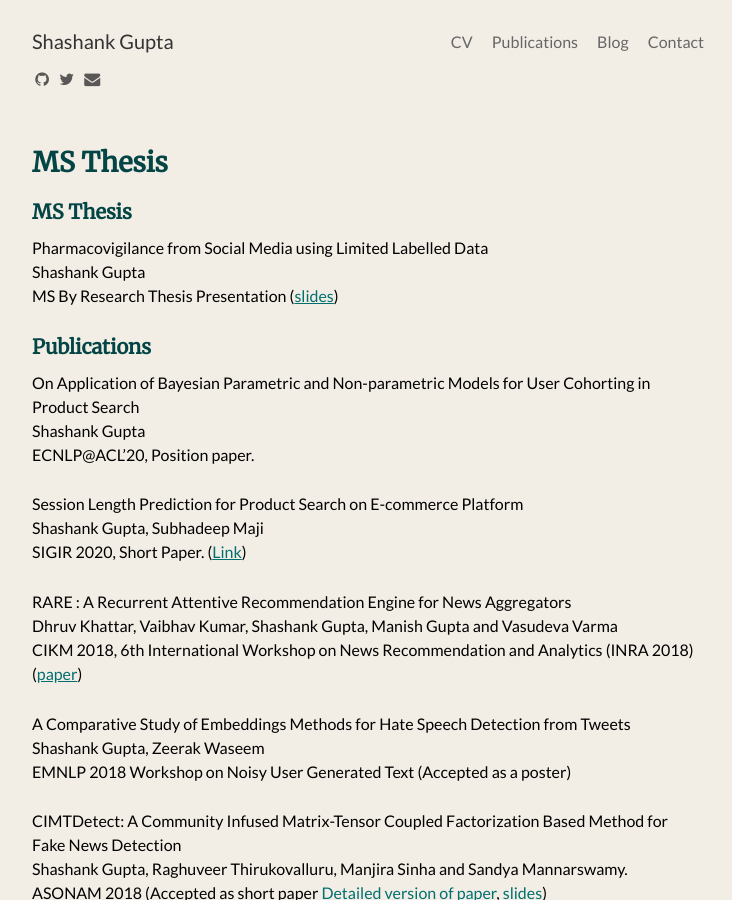
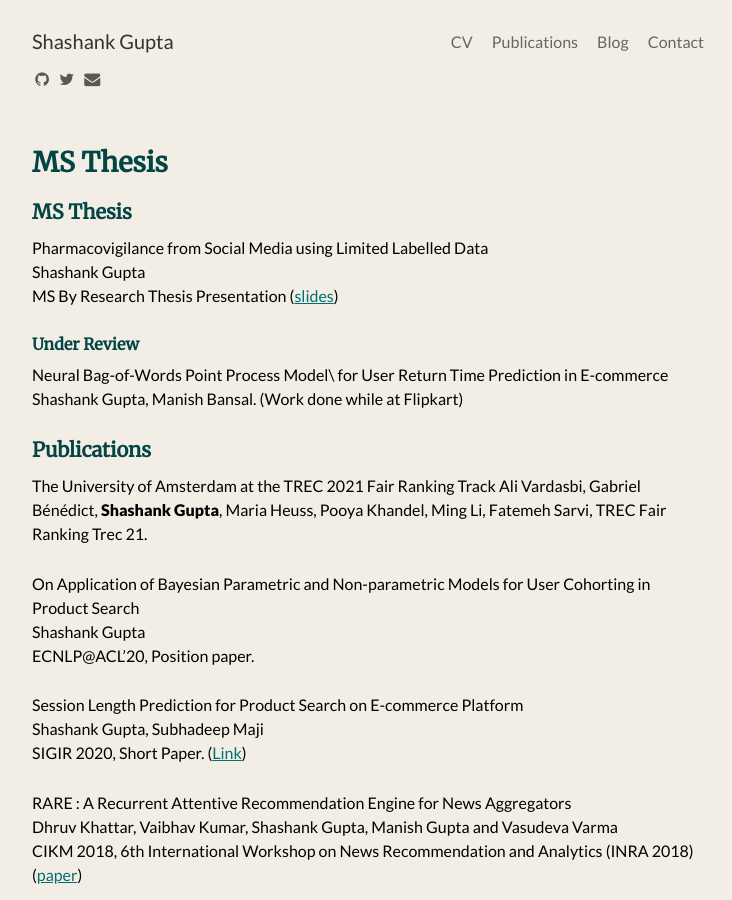
Before and after one commit to shashankg7/shashankg7.github.io, a Jekyll site: the page built from publications.md, in a window 1280 px wide and 900 px high. Shown: the whole window, without its empty margins (272-1004 px from the left). Built offline with Jekyll 4.4.1, drawn with Linux system fonts in a browser that asks for light colours; nearby versions of some CDN libraries; our own code applies the rules of GitHub Pages for plain Markdown files.

Commit message:
Update publications.md

```diff
--- a/publications.md
+++ b/publications.md
@@ -10,7 +10,15 @@
 Shashank Gupta <br>
 MS By Research Thesis Presentation ([slides](https://docs.google.com/presentation/d/1AKmJHZq322eLeJgI0mvvMKQBG1kluLK0KKuMY5eiykc/edit#slide=id.p))
 
+#### Under Review
+
+Neural Bag-of-Words Point Process Model\\ for User Return Time Prediction in E-commerce
+Shashank Gupta, Manish Bansal. (Work done while at Flipkart)
+
 ### Publications
+
+The University of Amsterdam at the TREC 2021 Fair Ranking Track
+Ali Vardasbi, Gabriel Bénédict, <b>Shashank Gupta</b>, Maria Heuss, Pooya Khandel, Ming Li, Fatemeh Sarvi, TREC Fair Ranking Trec 21.
 
 On Application of Bayesian Parametric and Non-parametric Models for User Cohorting in Product Search <br>
 Shashank Gupta <br>
```
